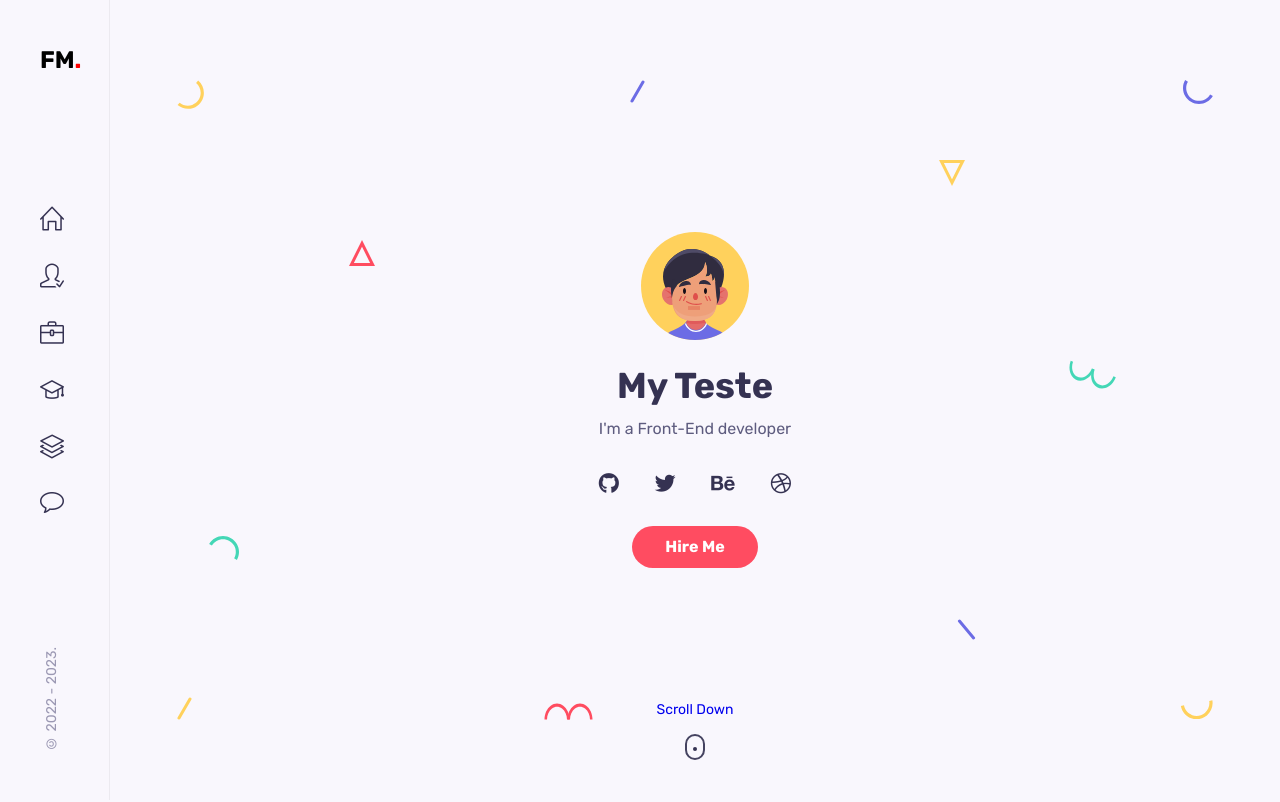
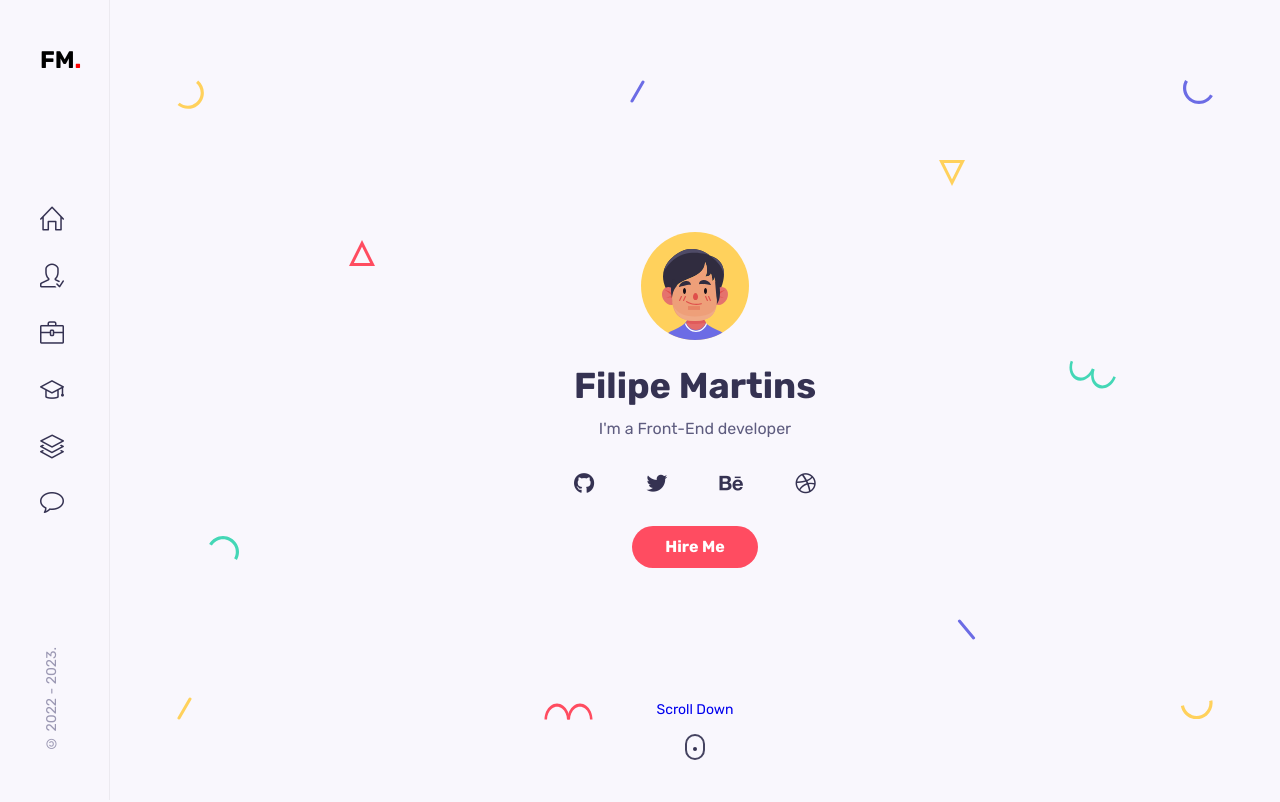
Before and after one commit to usfilipe/porfolio, a React (Create React App) app: page / in a window 1280 px wide. Shown: the top 802 px of the page. Built offline with nearby package versions, Linux system fonts and the light colour scheme.

Commit message:
Home edited

```diff
--- a/src/components/home/Home.jsx
+++ b/src/components/home/Home.jsx
@@ -10,7 +10,7 @@ const Home = () => {
     <section className="home container" id="home">
       <div className="intro">
         <img src={Me} alt="" className="home__img" />
-        <h1 className="home__name">My Teste</h1>
+        <h1 className="home__name">Filipe Martins</h1>
         <span className="home__education">I'm a Front-End developer</span>
 
         <HeaderSocials />
```
